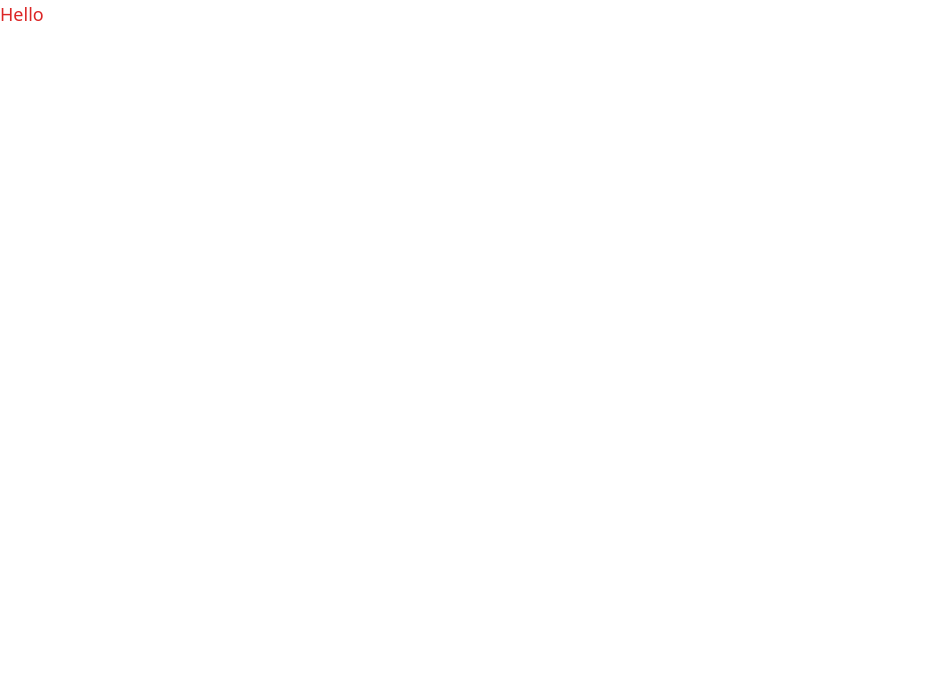
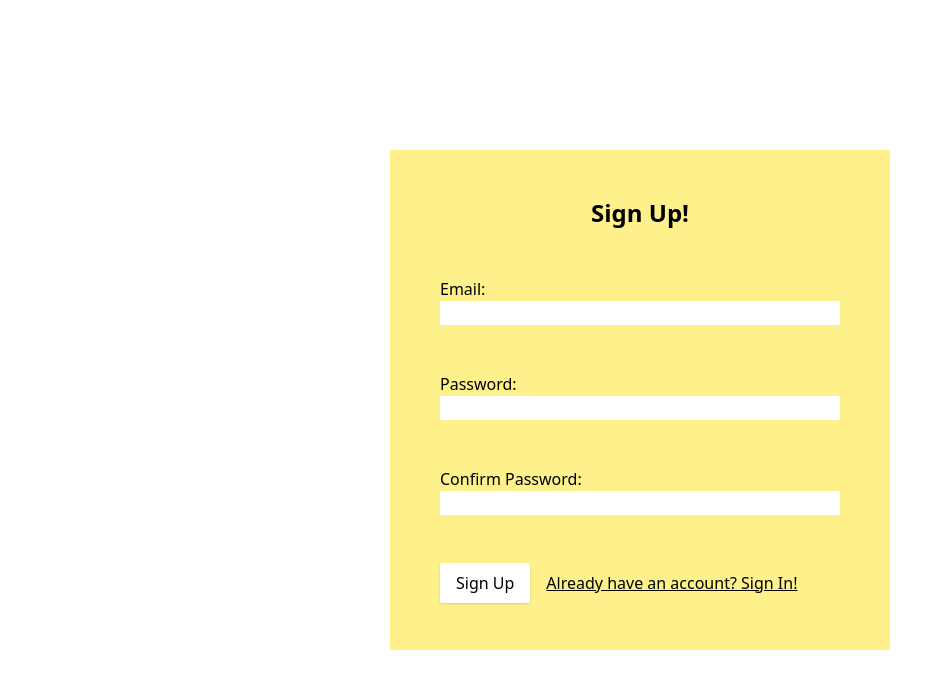
Before and after one commit to SWELLZ/habit-tracker, a React (Create React App) app: page / in a window 1280 px wide. Shown: the top 688 px of the page, without its empty margins (0-952 px from the left). Built offline with nearby package versions, Linux system fonts and the light colour scheme.

Commit message:
add sign in box

```diff
--- a/src/App.js
+++ b/src/App.js
@@ -1,10 +1,42 @@
 
 function App() {
   return (
-    <div>
-      <h1 className="text-lg text-red-600">Hello</h1>
+    <div className="min-h-screen grid place-items-center">
+      <form
+        className="bg-yellow-200 flex flex-col items-center w-[500px] h-[500px] justify-evenly"
+        onSubmit={(e) => e.preventDefault()}
+      >
+        <h2 className="text-2xl font-bold">Sign Up!</h2>
+
+        <label className="w-4/5">
+          <p>Email:</p>
+          <input className="w-full" type="email" required />
+        </label>
+
+        <label className="w-4/5">
+          <p>Password:</p>
+          <input className="w-full" type="password" required />
+        </label>
+
+        <label className="w-4/5">
+          <p>Confirm Password:</p>
+          <input className="w-full" type="password" required />
+        </label>
+
+        <div className="w-4/5 flex gap-4 items-center">
+          <button
+            className="py-2 bg-white px-4 rounded-sm shadow"
+            type="submit"
+          >
+            Sign Up
+          </button>
+          <a href="#" className="underline">
+            Already have an account? Sign In!
+          </a>
+        </div>
+      </form>
     </div>
-  )
+  );
 }
 
 export default App;
```
